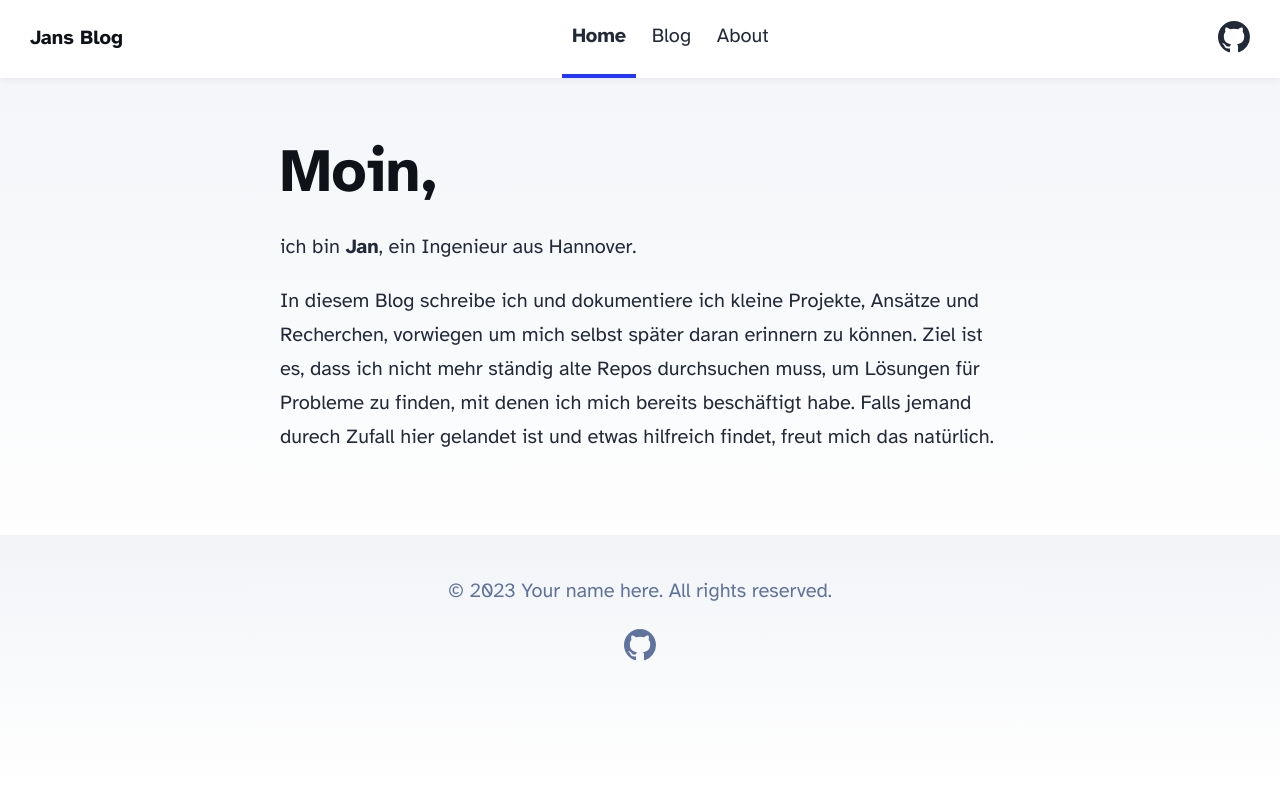
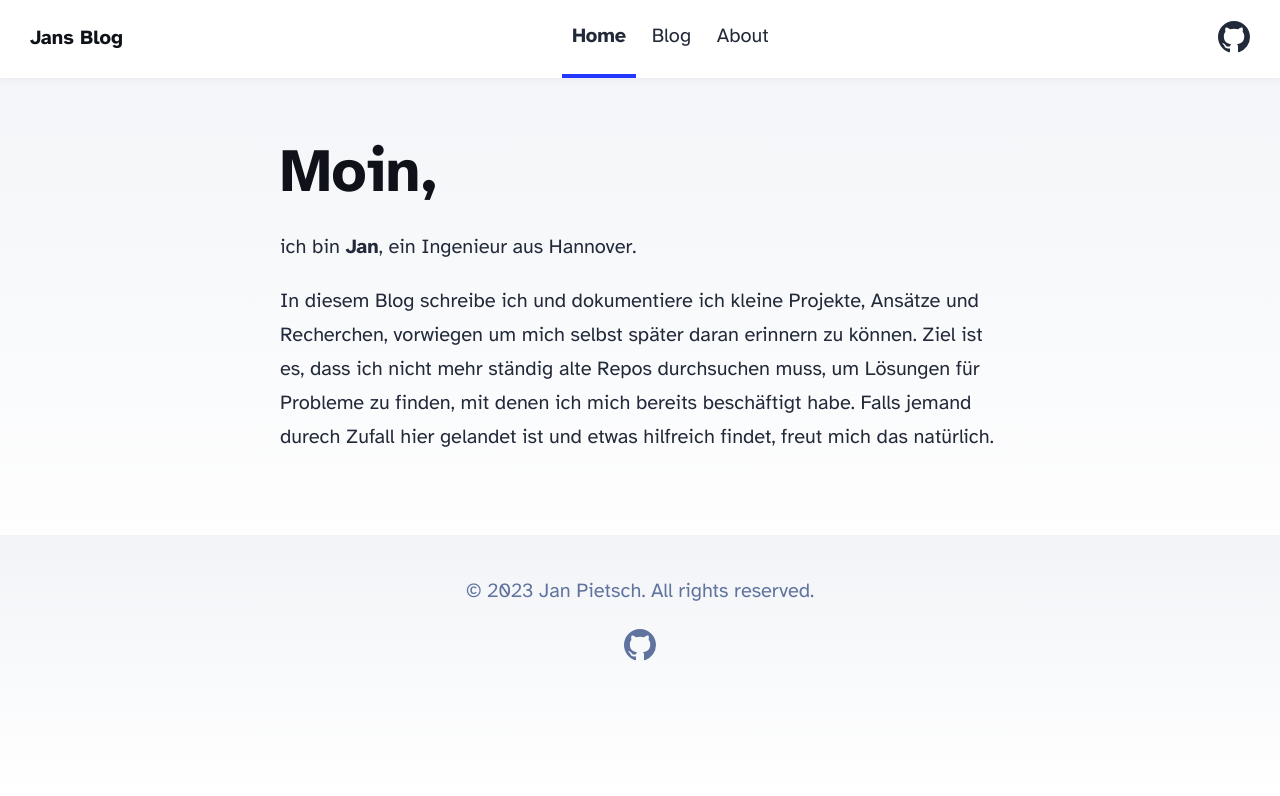
Before and after one commit to Piitschy/blog, an Astro site: page / in a window 1280 px wide. Built offline with nearby package versions, Linux system fonts and the light colour scheme; Astro itself is replaced by a stand-in of ours.

Commit message:
update Footer

```diff
--- a/src/components/Footer.astro
+++ b/src/components/Footer.astro
@@ -3,7 +3,7 @@ const today = new Date();
 ---
 
 <footer>
-	&copy; {today.getFullYear()} Your name here. All rights reserved.
+	&copy; {today.getFullYear()} Jan Pietsch. All rights reserved.
 	<div class="social-links">
 		<a href="https://github.com/Piitschy" target="_blank">
 			<span class="sr-only">Go to my GitHub repo</span>
```
